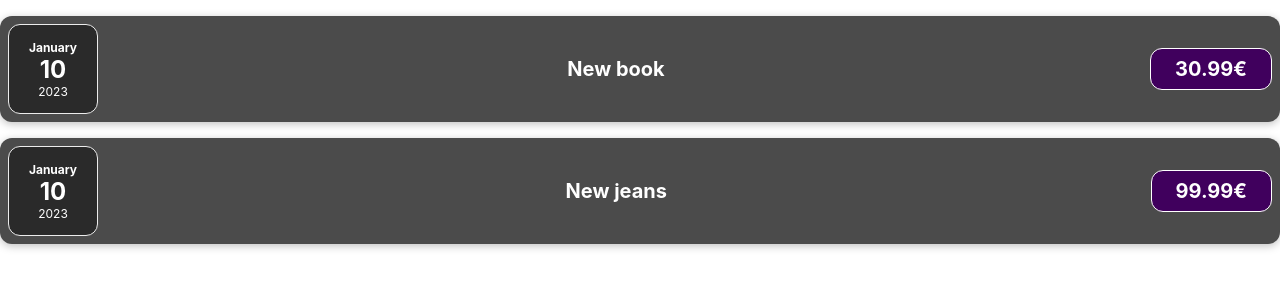
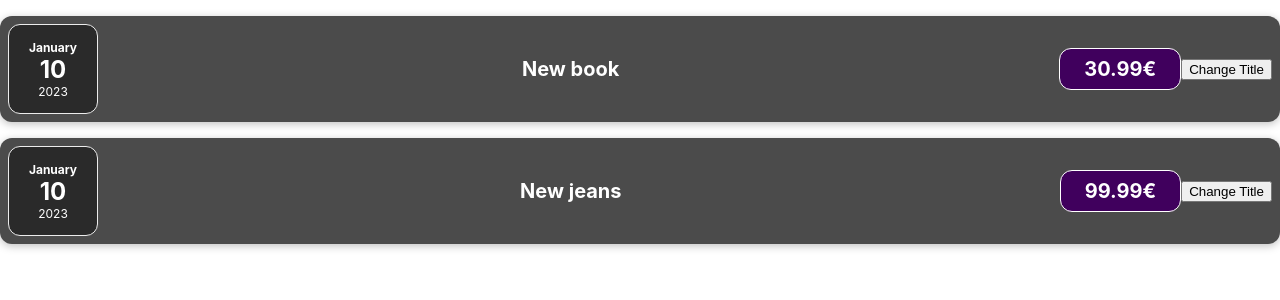
Before and after one commit to kevy60/Expenses, a React (Create React App) app: page / in a window 1280 px wide. Shown: the top 300 px of the page. Built offline with nearby package versions, Linux system fonts and the light colour scheme.

Commit message:
8.Sündmuste töötlus komponentides

```diff
--- a/src/components/Expenses/ExpenseItem.js
+++ b/src/components/Expenses/ExpenseItem.js
@@ -1,17 +1,31 @@
-import './ExpenseItem.css'
+import React, { useState } from 'react';
+import './ExpenseItem.css';
 import ExpenseDate from "./ExpenseDate.js";
+import Card from "../UI/Card";
 
-function ExpenseItem(props){
+const ExpenseItem = (props) => {
+    const [title, setTitle] = useState(props.expenseData.title);
+    const [isUpdated, setIsUpdated] = useState(false);
+
+    const clickHandler = () => {
+        if (isUpdated) {
+            setTitle(props.expenseData.title);
+        } else {
+            setTitle('Updated!');
+        }
+        setIsUpdated(!isUpdated);
+    }
 
     return (
         <div className="expense-item">
             <ExpenseDate date={props.expenseData.date}></ExpenseDate>
             <div className="expense-item__description">
-                <h2>{props.expenseData.title}</h2>
+                <h2>{title}</h2>
                 <div className="expense-item__price">{props.expenseData.price}€</div>
             </div>
+            <button onClick={clickHandler}>Change Title</button>
         </div>
-    )
+    );
 }
 
-export default ExpenseItem
+export default ExpenseItem;
```
